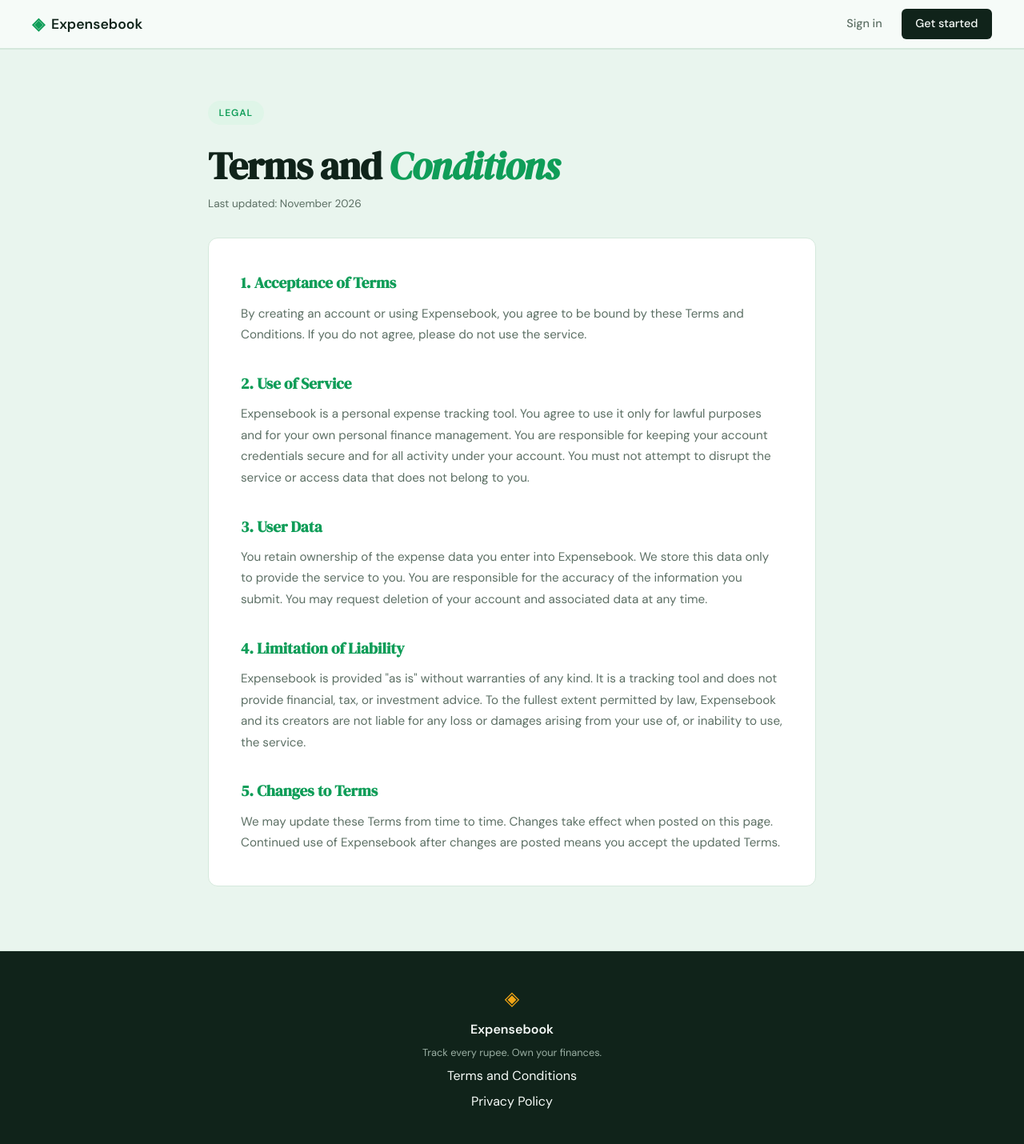
After one commit to mrhamxo/personal-expense-tracker, a Flask app: page /terms in a window 1280 px wide. The commit adds this page. Shown: the whole page at 80% size. Run offline with Flask 3, Linux system fonts and the light colour scheme.

Commit message:
add terms and conditions page and route and modified website theme

```diff
--- a/app.py
+++ b/app.py
@@ -20,6 +20,16 @@ def register():
 @app.route("/login")
 def login():
     return render_template("login.html")
+
+
+@app.route("/terms")
+def terms():
+    return render_template("terms.html")
+
+
+@app.route("/privacy")
+def privacy():
+    return render_template("privacy.html")
 
 
 # ------------------------------------------------------------------ #
--- a/static/css/style.css
+++ b/static/css/style.css
@@ -3,21 +3,21 @@
 /* ------------------------------------------------------------------ */
 
 :root {
-    --ink: #0f0f0f;
-    --ink-soft: #2d2d2d;
-    --ink-muted: #6b6b6b;
-    --ink-faint: #a0a0a0;
-    --paper: #f7f6f3;
-    --paper-warm: #f0ede6;
+    --ink: #10231a;
+    --ink-soft: #24382d;
+    --ink-muted: #5c6f64;
+    --ink-faint: #9bb0a4;
+    --paper: #f6fbf8;
+    --paper-warm: #e9f5ee;
     --paper-card: #ffffff;
-    --accent: #1a472a;
-    --accent-light: #e8f0eb;
-    --accent-2: #c17f24;
-    --accent-2-light: #fdf3e3;
-    --danger: #c0392b;
-    --danger-light: #fdecea;
-    --border: #e4e1da;
-    --border-soft: #eeebe4;
+    --accent: #0f9d58;
+    --accent-light: #dff5e8;
+    --accent-2: #f2a516;
+    --accent-2-light: #fff4dc;
+    --danger: #d64545;
+    --danger-light: #fdecec;
+    --border: #d5e8dc;
+    --border-soft: #e4f1ea;
 
     --font-display: 'DM Serif Display', Georgia, serif;
     --font-body: 'DM Sans', system-ui, sans-serif;
@@ -190,7 +190,7 @@ a { color: inherit; text-decoration: none; }
     padding: 2rem;
     width: 100%;
     max-width: 380px;
-    box-shadow: 0 8px 40px rgba(0,0,0,0.06);
+    box-shadow: 0 8px 40px rgba(15,157,88,0.10);
 }
 
 .mock-card-header {
@@ -246,8 +246,8 @@ a { color: inherit; text-decoration: none; }
 }
 
 .mock-bar-2 { background: var(--accent-2); }
-.mock-bar-3 { background: #5b7fa6; }
-.mock-bar-4 { background: #8b5e83; }
+.mock-bar-3 { background: #3b82c4; }
+.mock-bar-4 { background: #8e5bb5; }
 
 .mock-amt {
     font-size: 0.8rem;
@@ -413,7 +413,7 @@ a { color: inherit; text-decoration: none; }
 .auth-error {
     background: var(--danger-light);
     color: var(--danger);
-    border: 1px solid #f5c6c2;
+    border: 1px solid #f5c6c6;
     border-radius: var(--radius-sm);
     padding: 0.75rem 1rem;
     font-size: 0.875rem;
@@ -528,3 +528,67 @@ a { color: inherit; text-decoration: none; }
     .nav-links a:not(.nav-cta) { display: none; }
     .hero { padding: 3rem 1rem 2rem; }
 }
+
+/* ------------------------------------------------------------------ */
+/* Legal pages (Terms)                                                 */
+/* ------------------------------------------------------------------ */
+
+.legal-section {
+    background: var(--paper-warm);
+    border-top: 1px solid var(--border);
+    border-bottom: 1px solid var(--border);
+    padding: 4rem 2rem 5rem;
+}
+
+.legal-inner {
+    max-width: 760px;
+    margin: 0 auto;
+}
+
+.legal-header { margin-bottom: 2rem; }
+
+.legal-title em {
+    font-style: italic;
+    color: var(--accent);
+}
+
+.legal-title {
+    font-family: var(--font-display);
+    font-size: clamp(2rem, 4vw, 3rem);
+    line-height: 1.15;
+    letter-spacing: -0.02em;
+    color: var(--ink);
+    margin-bottom: 0.5rem;
+}
+
+.legal-updated {
+    font-size: 0.85rem;
+    color: var(--ink-muted);
+}
+
+.legal-card {
+    background: var(--paper-card);
+    border: 1px solid var(--border);
+    border-radius: var(--radius-md);
+    padding: 2.5rem;
+}
+
+.legal-card h2 {
+    font-family: var(--font-display);
+    font-size: 1.2rem;
+    color: var(--accent);
+    margin: 2rem 0 0.6rem;
+}
+
+.legal-card h2:first-child { margin-top: 0; }
+
+.legal-card p {
+    font-size: 0.95rem;
+    color: var(--ink-muted);
+    line-height: 1.75;
+}
+
+@media (max-width: 600px) {
+    .legal-section { padding: 2.5rem 1rem 3rem; }
+    .legal-card { padding: 1.5rem; }
+}
--- a/templates/base.html
+++ b/templates/base.html
@@ -3,7 +3,7 @@
 <head>
     <meta charset="UTF-8">
     <meta name="viewport" content="width=device-width, initial-scale=1.0">
-    <title>{% block title %}Spendly{% endblock %}</title>
+    <title>{% block title %}Expensebook{% endblock %}</title>
     <link rel="preconnect" href="https://fonts.googleapis.com">
     <link rel="preconnect" href="https://fonts.gstatic.com" crossorigin>
     <link href="https://fonts.googleapis.com/css2?family=DM+Serif+Display:ital@0;1&family=DM+Sans:wght@300;400;500;600&display=swap" rel="stylesheet">
@@ -16,7 +16,7 @@
         <div class="nav-inner">
             <a href="{{ url_for('landing') }}" class="nav-brand">
                 <span class="brand-icon">◈</span>
-                <span class="brand-name">Spendly</span>
+                <span class="brand-name">Expensebook</span>
             </a>
             <div class="nav-links">
                 <a href="{{ url_for('login') }}">Sign in</a>
@@ -32,10 +32,10 @@
     <footer class="footer">
         <div class="footer-inner">
             <span class="brand-icon">◈</span>
-            <span class="footer-name">Spendly</span>
+            <span class="footer-name">Expensebook</span>
             <p class="footer-copy">Track every rupee. Own your finances.</p>
-            <a href="#">Terms and Conditions</a>
-            <a href="#">Privacy Policy</a>
+            <a href="/terms">Terms and Conditions</a>
+            <a href="/privacy">Privacy Policy</a>
         </div>
     </footer>
 
--- a/templates/landing.html
+++ b/templates/landing.html
@@ -1,6 +1,6 @@
 {% extends "base.html" %}
 
-{% block title %}Spendly — Track Every Rupee{% endblock %}
+{% block title %}Expensebook — Track Every Rupee{% endblock %}
 
 {% block content %}
 
@@ -84,7 +84,7 @@
 <section class="cta-section">
     <div class="cta-inner">
         <h2 class="cta-title">Ready to take control?</h2>
-        <p class="cta-body">Join thousands of people who track their expenses with Spendly.</p>
+        <p class="cta-body">Join thousands of people who track their expenses with Expensebook.</p>
         <a href="{{ url_for('register') }}" class="btn-primary">Create free account</a>
     </div>
 </section>
--- a/templates/login.html
+++ b/templates/login.html
@@ -1,6 +1,6 @@
 {% extends "base.html" %}
 
-{% block title %}Sign in — Spendly{% endblock %}
+{% block title %}Sign in — Expensebook{% endblock %}
 
 {% block content %}
 
@@ -9,7 +9,7 @@
 
         <div class="auth-header">
             <h1 class="auth-title">Welcome back</h1>
-            <p class="auth-subtitle">Sign in to your Spendly account</p>
+            <p class="auth-subtitle">Sign in to your Expensebook account</p>
         </div>
 
         <div class="auth-card">
--- a/templates/register.html
+++ b/templates/register.html
@@ -1,6 +1,6 @@
 {% extends "base.html" %}
 
-{% block title %}Create account — Spendly{% endblock %}
+{% block title %}Create account — Expensebook{% endblock %}
 
 {% block content %}
 
--- /dev/null
+++ b/templates/terms.html
@@ -0,0 +1,34 @@
+{% extends "base.html" %}
+
+{% block title %}Terms and Conditions — Expensebook{% endblock %}
+
+{% block content %}
+
+<section class="legal-section">
+    <div class="legal-inner">
+        <div class="legal-header">
+            <div class="hero-badge">Legal</div>
+            <h1 class="legal-title">Terms and <em>Conditions</em></h1>
+            <p class="legal-updated">Last updated: November 2026</p>
+        </div>
+
+        <div class="legal-card">
+            <h2>1. Acceptance of Terms</h2>
+            <p>By creating an account or using Expensebook, you agree to be bound by these Terms and Conditions. If you do not agree, please do not use the service.</p>
+
+            <h2>2. Use of Service</h2>
+            <p>Expensebook is a personal expense tracking tool. You agree to use it only for lawful purposes and for your own personal finance management. You are responsible for keeping your account credentials secure and for all activity under your account. You must not attempt to disrupt the service or access data that does not belong to you.</p>
+
+            <h2>3. User Data</h2>
+            <p>You retain ownership of the expense data you enter into Expensebook. We store this data only to provide the service to you. You are responsible for the accuracy of the information you submit. You may request deletion of your account and associated data at any time.</p>
+
+            <h2>4. Limitation of Liability</h2>
+            <p>Expensebook is provided "as is" without warranties of any kind. It is a tracking tool and does not provide financial, tax, or investment advice. To the fullest extent permitted by law, Expensebook and its creators are not liable for any loss or damages arising from your use of, or inability to use, the service.</p>
+
+            <h2>5. Changes to Terms</h2>
+            <p>We may update these Terms from time to time. Changes take effect when posted on this page. Continued use of Expensebook after changes are posted means you accept the updated Terms.</p>
+        </div>
+    </div>
+</section>
+
+{% endblock %}
```
Also changed, not shown: templates/privacy.html (added, +37 -0 lines).
